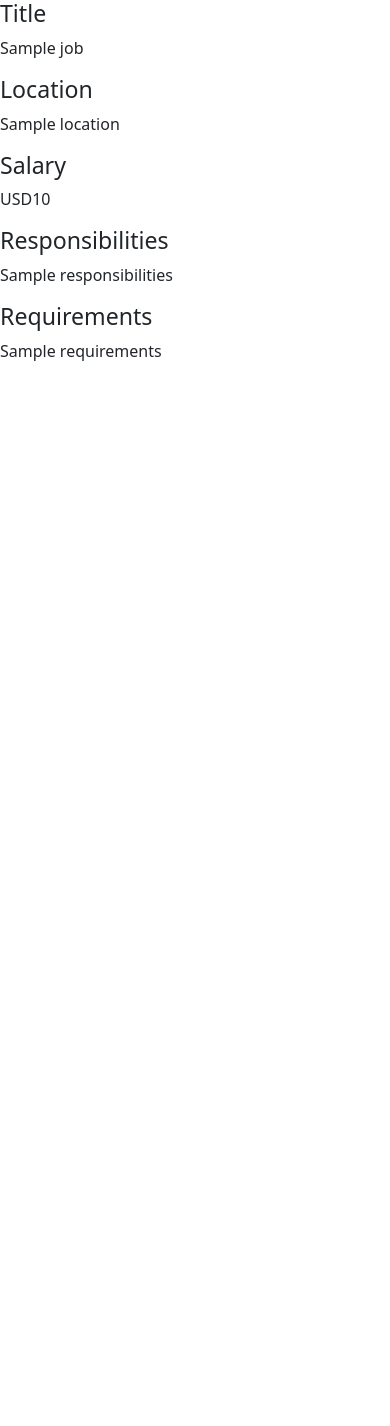
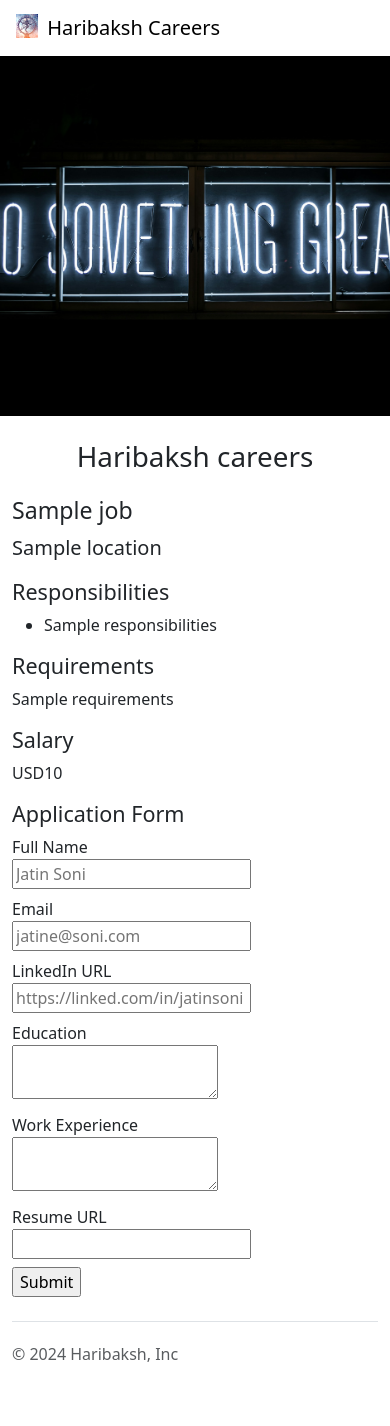
Before and after one commit to NATRAJ-08/Haribaksh-careers-website, a Flask app: template templates/jobpage.html in a window 390 px wide. Before the commit the page ends 361 px from the top, so only its background shows below. Run offline with Flask 3, Linux system fonts and the light colour scheme; the template is opened without the code that fills it: most values are stand-ins (such as "Sample title", 1, 10 or a date in 2020).

Commit message:
completed

```diff
--- a/app.py
+++ b/app.py
@@ -1,5 +1,5 @@
-from flask import Flask, render_template, jsonify
-from database import load_jobs_from_db,load_job_from_db
+from flask import Flask, render_template, jsonify,request
+from database import load_jobs_from_db,load_job_from_db,add_application_to_db
 
 app = Flask(__name__)
 
@@ -7,8 +7,7 @@ app = Flask(__name__)
 def hello_world():
     jobs = load_jobs_from_db()
     return render_template('home.html',
-                           jobs=jobs,
-                           company_name='Haribaksh')
+                           jobs=jobs)
 
 @app.route("/api/jobs")
 def list_jobs():
@@ -22,6 +21,15 @@ def show_job(id):
     return "Not found", 404
   return render_template('jobpage.html',job=job)
 
+@app.route("/job/<int:id>/apply", methods=['post'])
+def apply_to_job(id):
+      data = request.form
+      job = load_job_from_db(id)
+      add_application_to_db(id,data)
+      return render_template('application_submitted.html',application=data,job=job)
+
+
+
 
 
 if __name__ == "__main__":
--- /dev/null
+++ b/templates/application_form.html
@@ -0,0 +1,34 @@
+<h4>Application Form</h4>
+<form action="/job/{{job['id']}}/apply" method="post">
+  <div class="mb-2">
+  <label>Full Name</label><br>
+  <input type="text" required name="full_name" placeholder="Jatin Soni">
+  </div>
+
+  <div class="mb-2">
+  <label>Email</label><br>
+  <input type="email" required name="email" placeholder="jatine@soni.com">
+  </div>
+
+  <div class="mb-2">
+  <label>LinkedIn URL</label><br>
+  <input type="url" name="linkedin_url" placeholder="https://linked.com/in/jatinsoni">
+  </div>
+
+  <div class="mb-2">
+    <label>Education</label><br>
+    <textarea name="education"></textarea>
+  </div>
+
+  <div class="mb-2">
+    <label>Work Experience</label><br>
+    <textarea name="work_experience"></textarea>
+  </div>
+
+  <div class="mb-2">
+  <label>Resume URL</label><br>
+  <input type="url" name="resume_url">
+  </div>
+
+  <input type="submit">
+</form>
--- /dev/null
+++ b/templates/banner.html
@@ -0,0 +1,10 @@
+<style>
+  #banner{
+    height: 360px;
+    width: 100%;
+    object-fit:cover;
+    margin-bottom: 16px;
+  }
+</style>
+<img class="img-fluid" id="banner" src="https://b97df2ea-47ef-494d-a1a9-e43c29860bec-00-3n8nedzlv76ni.sisko.replit.dev/static/banner.jpg"
+  height="320; boder-radius:4px;">
--- a/templates/footer.html
+++ b/templates/footer.html
@@ -1,17 +1,10 @@
 <div class="container">
   <footer class="d-flex flex-wrap justify-content-between align-items-center py-3 my-4 border-top">
-    <p class="col-md-4 mb-0 text-body-secondary">&copy; 2024 Haribaksh, Inc</p>
+    <p class="text-center text-muted">&copy; 2024 Haribaksh, Inc</p>
 
     <a href="/" class="col-md-4 d-flex align-items-center justify-content-center mb-3 mb-md-0 me-md-auto link-body-emphasis text-decoration-none">
       <svg class="bi me-2" width="40" height="32"><use xlink:href="#bootstrap"/></svg>
     </a>
-
-    <!-- <ul class="nav col-md-4 justify-content-end">
-      <li class="nav-item"><a href="#" class="nav-link px-2 text-body-secondary">Home</a></li>
-      <li class="nav-item"><a href="#" class="nav-link px-2 text-body-secondary">Features</a></li>
-      <li class="nav-item"><a href="#" class="nav-link px-2 text-body-secondary">Pricing</a></li>
-      <li class="nav-item"><a href="#" class="nav-link px-2 text-body-secondary">FAQs</a></li>
-      <li class="nav-item"><a href="#" class="nav-link px-2 text-body-secondary">About</a></li> -->
     </ul>
   </footer>
 </div>
--- a/templates/jobpage.html
+++ b/templates/jobpage.html
@@ -5,15 +5,27 @@
     {% include 'bootstrap.html' %}
   </head>
   <body>
-    <h3>Title</h3>
-    <p>{{job.title}}</p>
-    <h3>Location</h3>
-    <p>{{job.location}}</p>
-    <h3>Salary</h3>
-    <p>{{job.currency}}{{job.salary}}</p>
-    <h3>Responsibilities</h3>
-    <p>{{job.responsibilities}}</p>
-    <h3>Requirements</h3>
+    {% include 'nav.html' %}
+    {% include 'banner.html'%}
+    <div class= "container">
+       <h1 class="text-center mt-2 mb-4"> Haribaksh careers</h1>
+    <h3 class="mb-2">{{job.title}}</h3>
+    <p class="lead mt-0">{{job.location}}</p>
+    <h4>Responsibilities</h4>
+      <ul>
+        {% for line in job.responsibilities.split("\n") %}
+        <li>{{line}}</li>
+        {% endfor %}
+      </ul>
+      <h4>Requirements</h4>
     <p>{{job.requirements}}</p>
+      <h4>Salary</h4>
+      <p>{{job.currency}}{{job.salary}}</p>
+
+
+    {% include 'application_form.html' %}
+
+      </div>
+     {% include 'footer.html' %}
   </body>
 </html>
--- a/templates/nav.html
+++ b/templates/nav.html
@@ -1,6 +1,6 @@
 <nav class="navbar shadow-sm fixed-top bg-white">
   <div class="container-fluid">
-    <a class="navbar-brand" href="#">
+    <a class="navbar-brand" href="/">
       <img src="/static/logo.svg" alt="Logo" width="30" height="24" class="d-inline-block align-text-top">
       Haribaksh Careers
     </a>
```
Also changed, not shown: database.py (+21 -0 lines), templates/application_submitted.html (added, +33 -0 lines), templates/home.html (+4 -15 lines).
